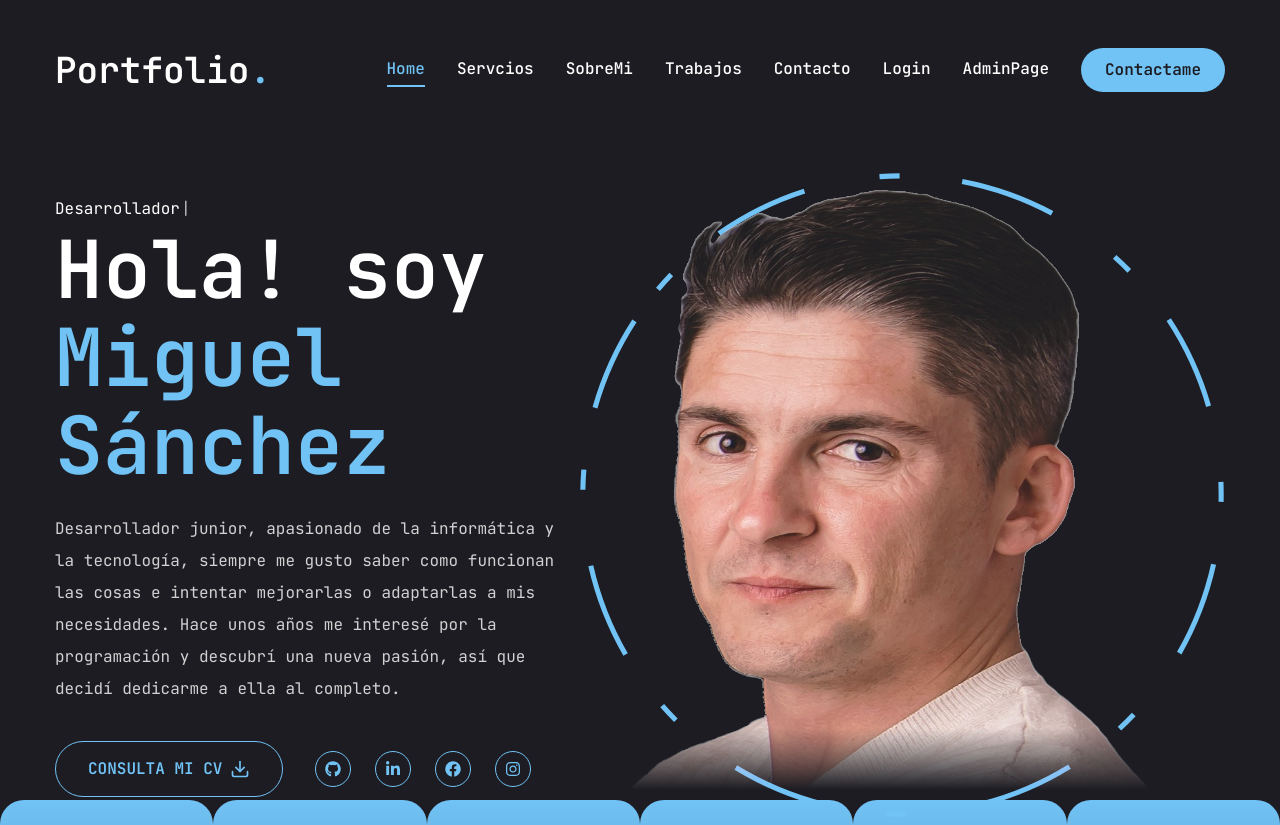
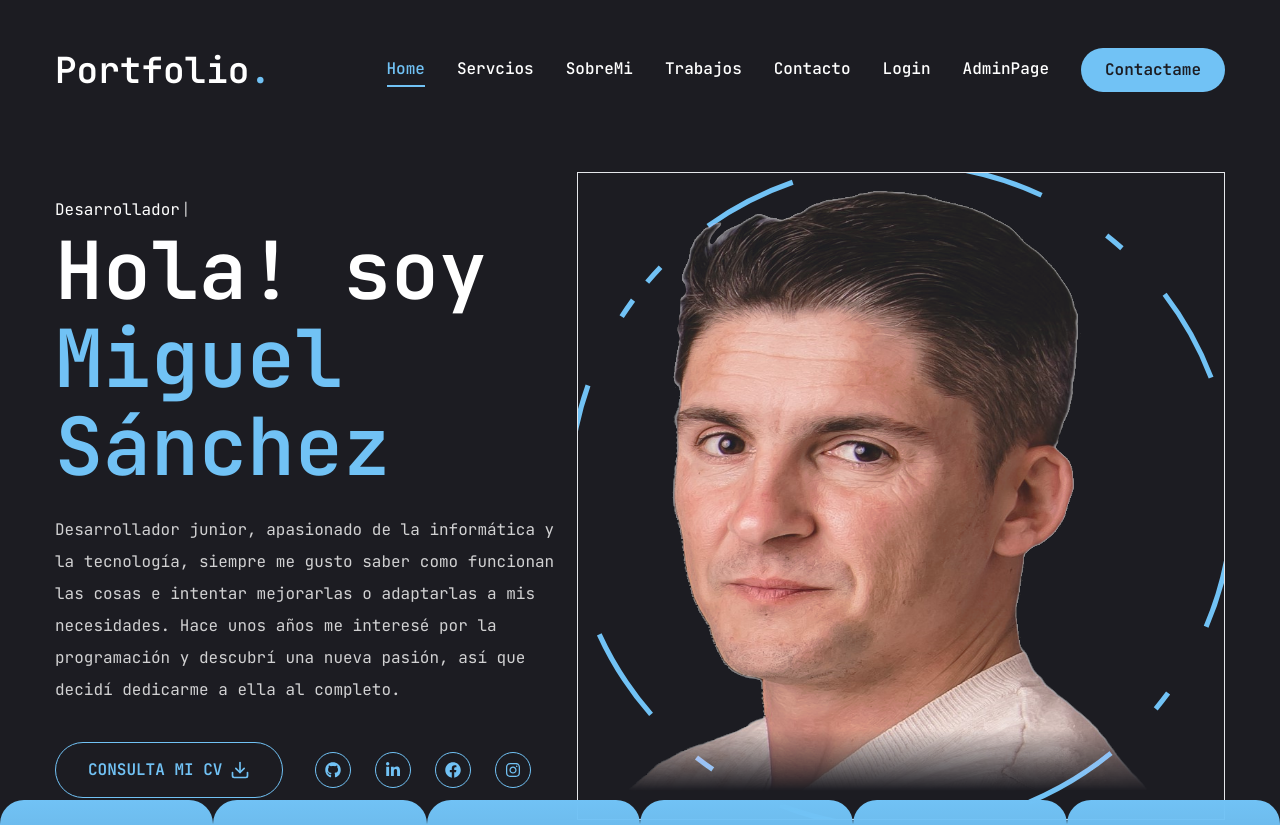
Before and after one commit to misama484/portfolio20, a Next.js app: page / in a window 1280 px wide. Shown: the top 825 px of the page. Built offline with nearby package versions, Linux system fonts and the light colour scheme.

Commit message:
ajustando iconos tecnologias en works y ajustando imagen homePage

```diff
--- a/components/Photo.jsx
+++ b/components/Photo.jsx
@@ -14,6 +14,7 @@ const Photo = () => {
           opacity: 1,
           transition: {delay: 1, duration: 0.4, ease: "easeIn"},
         }}
+        className="border border-red"
         >
           {/* Imagen */}
         <motion.div
@@ -34,7 +35,7 @@ const Photo = () => {
 
         {/* Circulo */}
         <motion.svg
-          className="w-[400px] xl:w-[646px] h-[400px] xl:h-[646px]"
+          className="w-[450px] xl:w-[646px] h-[450px] xl:h-[646px]"
           fill="transparent"
           viewBox="0 0 506 506"
           xmlns="http://www.w3.org/2000/svg"
@@ -42,7 +43,7 @@ const Photo = () => {
             <motion.circle
             cx="253"
             cy="253"
-            r="250"
+            r="260"
             stroke="#71c2f5"
             strokeWidth="4"
             initial={{ strokeDasharray:"24 10 0 0"}}
--- a/components/ProjectCard.jsx
+++ b/components/ProjectCard.jsx
@@ -82,9 +82,9 @@ const ProjectCard = ({project}) => {
                   const resultado = tecnologias.find(tecnologia => tecnologia.nombre === tag)
                   const nombreComponente = resultado.valor
                   return (
-                    <div key={index}>
+                    <div key={index} className='min-w-[50px] p-2 text-accent hover:text-primary hover:bg-accent rounded-md'>
                       <div className='flex justify-center'> {iconos[nombreComponente]} </div>
-                      <div className='flex justify-center text-sm' > {tag} </div>
+                      <div className='flex justify-center text-xs' > {tag} </div>
                     </div>
                   )
                 })}
```
Also changed, not shown: 1 other file (tests, documents, lock files or other folders).
